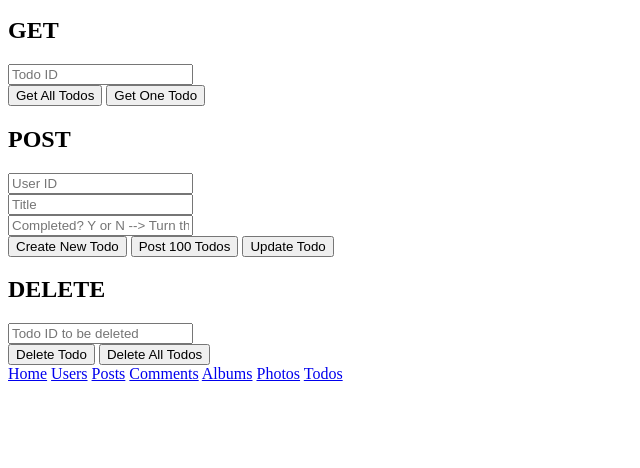
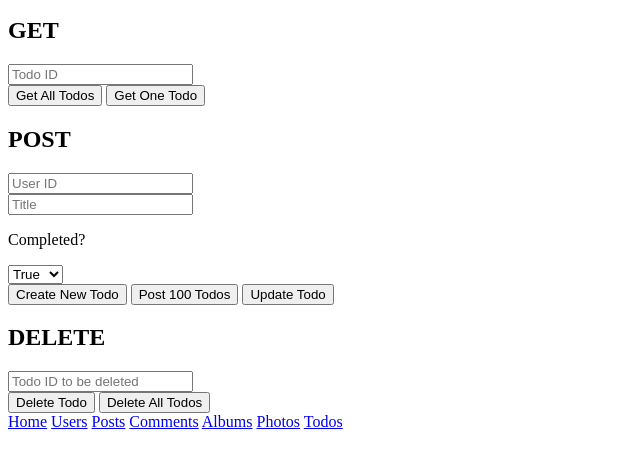
Before and after one commit to JakeButlerDev/JSON-MySQL-frontend, a website: page public/todos/todos.html in a window 1280 px wide. Shown: the part 104-572 px from the top of the page, without its empty margins (0-640 px from the left). Drawn offline with Linux system fonts and the light colour scheme.

Commit message:
Added dropdown menu for boolean value completed, to limit user input

```diff
--- a/public/todos/todos.html
+++ b/public/todos/todos.html
@@ -24,7 +24,13 @@
         <h2>POST</h2>
         <input type="text" id="userId" placeholder="User ID"><br>
         <input type="text" id="title" placeholder="Title"><br>
-        <input type="text", id="completed" placeholder="Completed? Y or N --> Turn this into a T/F dropdown for boolean code in IntelliJ"><br>
+        <!-- <input type="text", id="completed" placeholder="Completed? Y or N  Turn this into a T/F dropdown for boolean code in IntelliJ"><br> -->
+        <p>Completed?</p>
+        <!-- Make select tag inline with p tag -->
+        <select name="completed" id="completedDropdown">
+            <option value="true">True</option>
+            <option value="false">False</option>
+        </select><br>
         <button onclick="postNewTodo()">Create New Todo</button>
         <button onclick="reqAllTodos('POST')">Post 100 Todos</button>
         <button onclick="updateTodo()">Update Todo</button>
--- a/public/todos/todos.js
+++ b/public/todos/todos.js
@@ -112,7 +112,7 @@ const postNewTodo = () => {
 
     const userId = document.getElementById("userId").value;
     const title = document.getElementById("title").value;
-    const completed = document.getElementById("completed").value;
+    const completed = document.getElementById("completedDropdown").value;
 
     let errorMsg = []
     if (userId === '') errorMsg.push('Please enter a valid User ID.')
```
